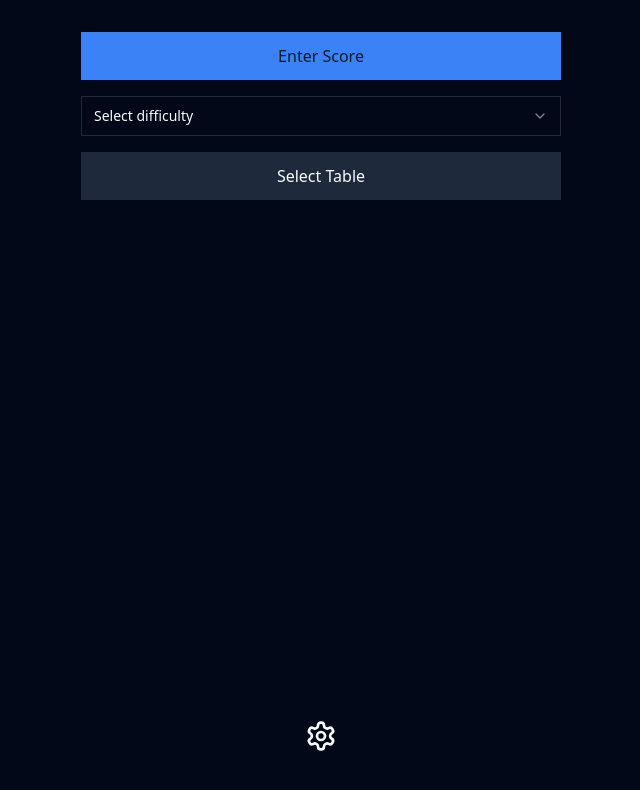
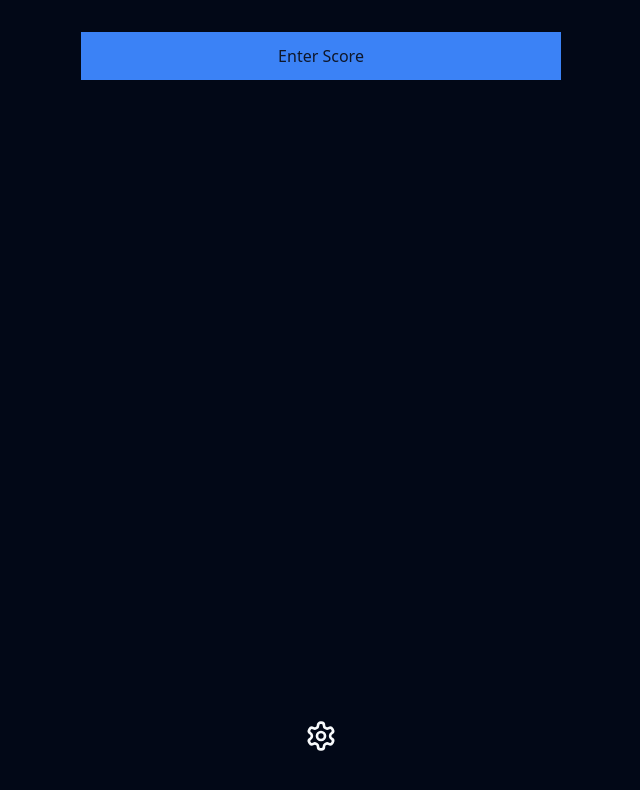
Before and after one commit to RickB54/play-patterns-challenge, a React (Vite) app: page /game in a window 1280 px wide. Shown: the top 790 px of the page, without its empty margins (319-959 px from the left). Built offline with nearby package versions, Linux system fonts and the light colour scheme.

Commit message:
Fix select table option visibility
Hide the "Select Table" button in regular game mode when it has no function, improving the user experience.
[skip gpt_engineer]

```diff
--- a/src/pages/Game.tsx
+++ b/src/pages/Game.tsx
@@ -5,7 +5,6 @@ import { useGameStore } from "@/store/gameStore";
 import { getRandomTable } from "@/constants/tableImages";
 import PoolTableImage from "@/components/PoolTableImage";
 import PracticeMode from "@/components/game/PracticeMode";
-import DifficultySelector from "@/components/game/DifficultySelector";
 import GameControls from "@/components/game/GameControls";
 
 const Game = () => {
@@ -81,19 +80,6 @@ const Game = () => {
           <button onClick={() => navigate("/score")} className="w-full btn-primary">
             Enter Score
           </button>
-
-          <DifficultySelector
-            difficulty={difficulty}
-            setDifficulty={setDifficulty}
-          />
-
-          <button
-            onClick={handleSelectTable}
-            className="w-full btn-secondary"
-            disabled={!difficulty}
-          >
-            Select Table
-          </button>
         </div>
       </div>
 
```
